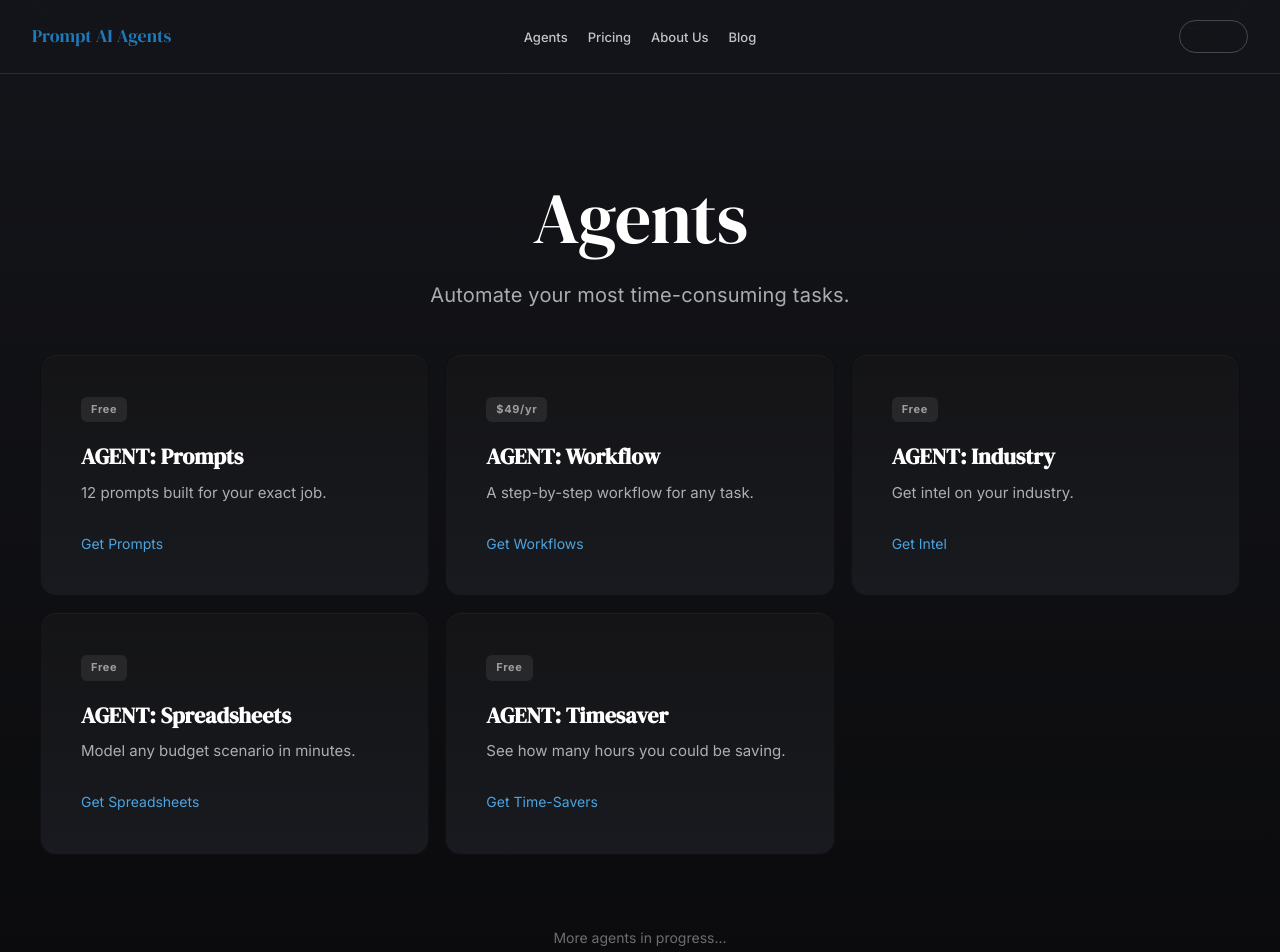
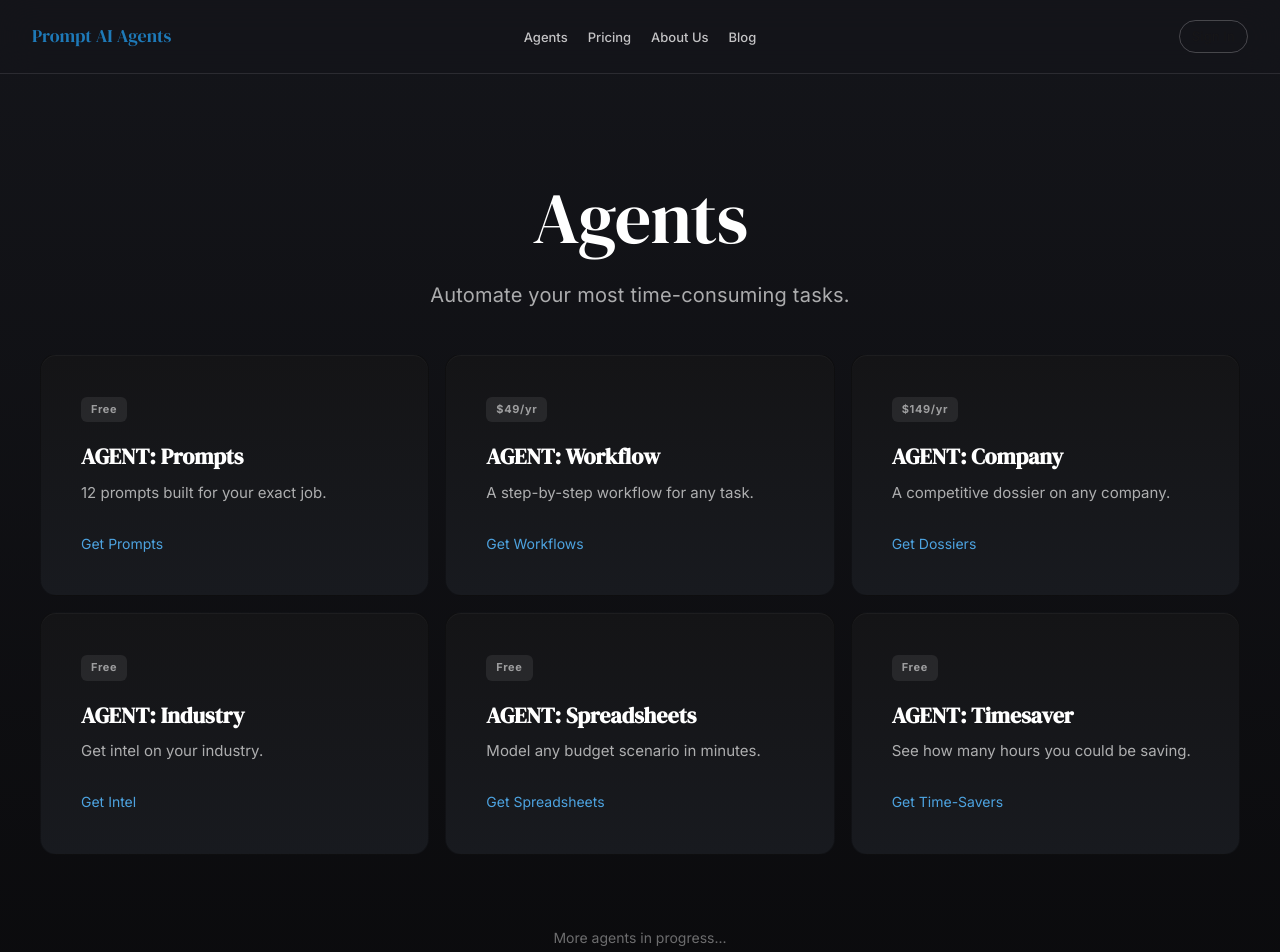
Before and after one commit to coolcalvin457-tech/agent-timesaver-nextjs, a Next.js app: page /agents in a window 1280 px wide. Shown: the top 952 px of the page. Built offline with nearby package versions, Linux system fonts and the light colour scheme; no server answers.

Commit message:
Add Company card to /agents page

```diff
--- a/app/agents/page.tsx
+++ b/app/agents/page.tsx
@@ -37,6 +37,16 @@ const tools = [
     tagline: "A step-by-step workflow for any task.",
     description: "",
     cta: "Get Workflows",
+  },
+  {
+    slug: "company",
+    href: "/company",
+    badgeClass: "tool-badge-paid",
+    label: "$149/yr",
+    name: "AGENT: Company",
+    tagline: "A competitive dossier on any company.",
+    description: "",
+    cta: "Get Dossiers",
   },
   {
     slug: "industry",
--- a/components/WorkflowBuilderTool.tsx
+++ b/components/WorkflowBuilderTool.tsx
@@ -635,7 +635,7 @@ export default function WorkflowBuilderTool({
                 rows={3}
                 maxLength={500}
               />
-              <span style={{ position: "absolute", bottom: "8px", right: "16px", fontSize: "0.75rem", color: "rgba(255,255,255,0.3)", pointerEvents: "none" }}>
+              <span style={{ position: "absolute", bottom: "12px", right: "16px", fontSize: "0.75rem", color: "rgba(255,255,255,0.3)", pointerEvents: "none" }}>
                 {taskDescription.length === 0 ? "363" : taskDescription.length}/500
               </span>
             </div>
```
